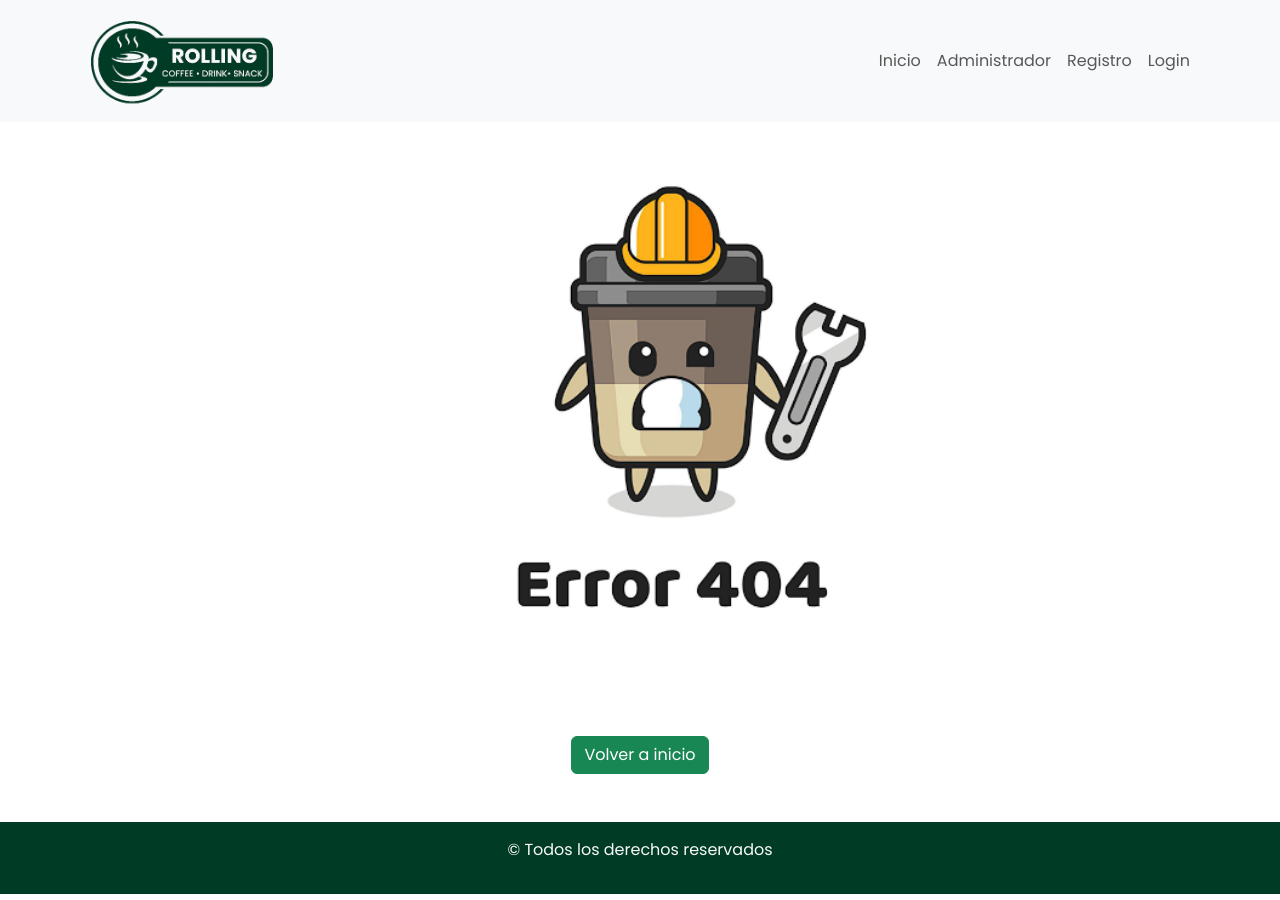
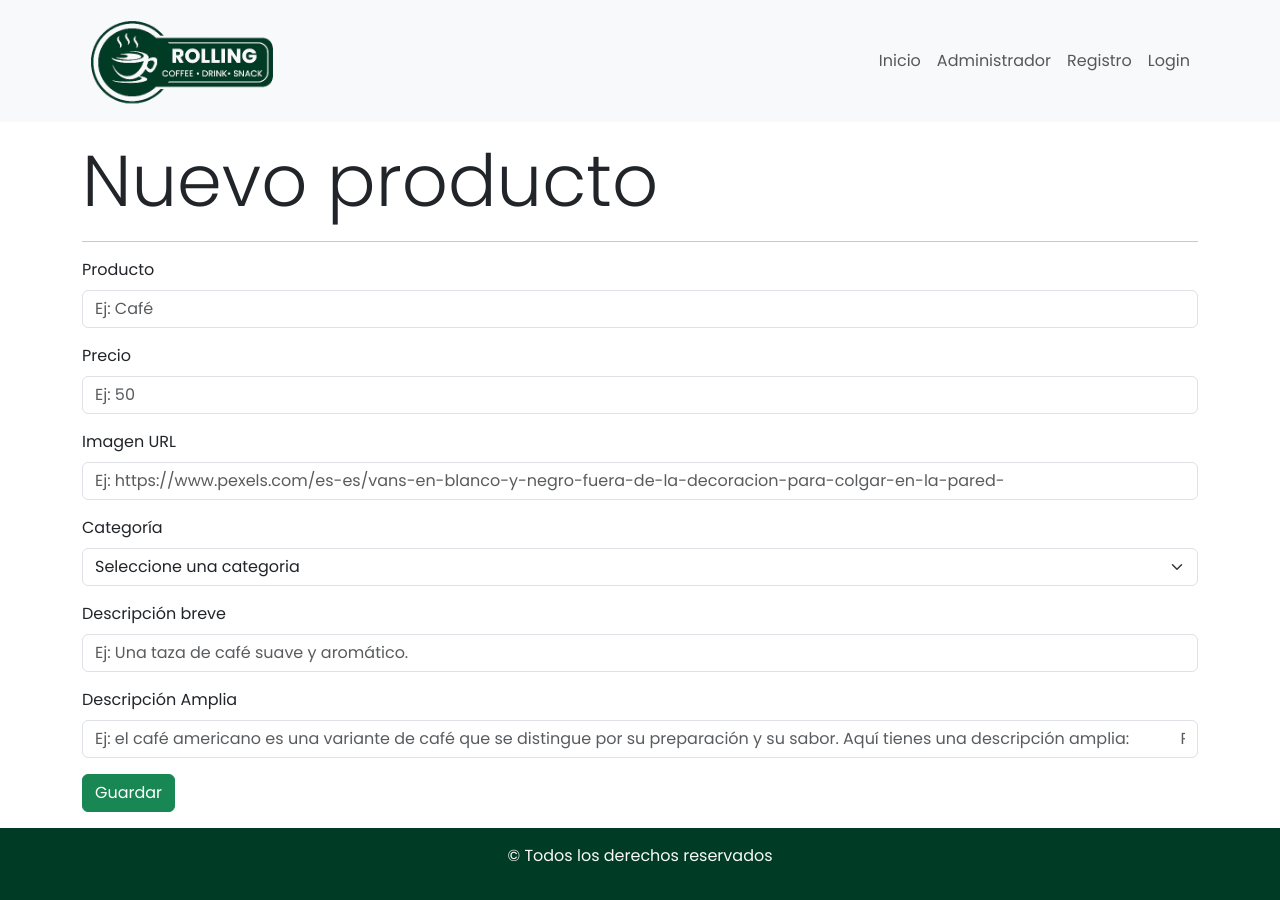
Before and after one commit to julianDev94/rollingCoffee, a React (Vite) app: page /administrador/editar/1 in a window 1280 px wide. Built offline with nearby package versions, Linux system fonts and the light colour scheme; no server answers.

Commit message:
dejo la logica del if para cuando estamos en editar muestre otro form

```diff
--- a/src/App.jsx
+++ b/src/App.jsx
@@ -16,7 +16,8 @@ function App() {
       <Routes>
          <Route exact path="/" element={<Inicio></Inicio>}/>
          <Route exact path="/administrador" element={<Administrador></Administrador>}/>
-         <Route exact path="/administrador/crear" element={<FormularioProducto></FormularioProducto>}></Route>
+         <Route exact path="/administrador/crear" element={<FormularioProducto editar={false}></FormularioProducto>}></Route>
+         <Route exact path="/administrador/editar/:id" element={<FormularioProducto editar={true}></FormularioProducto>}></Route>
          <Route exact path="*" element={<Error404></Error404>}/>
       </Routes>
       <Footer />
--- a/src/components/pages/productos/FormularioProducto.jsx
+++ b/src/components/pages/productos/FormularioProducto.jsx
@@ -3,16 +3,19 @@ import { useForm } from "react-hook-form";
 import { crearProductosAPI } from "../../../helpers/queries";
 import Swal from "sweetalert2";
 
-const FormularioProducto = () => {
+const FormularioProducto = ({ editar }) => {
   const {
     register,
     handleSubmit,
     formState: { errors },
-    reset
+    reset,
   } = useForm();
 
   const productoValidado = async (producto) => {
     console.log(producto);
+    if (editar === true) {
+      //agregar logica para editar
+    } else {
       //solicitar a la API guardar un producto
       const respuesta = await crearProductosAPI(producto);
       if (respuesta.status === 201) {
@@ -22,12 +25,13 @@ const FormularioProducto = () => {
           icon: "success",
         });
         reset();
-    }else{
+      } else {
         Swal.fire({
           title: "No se pudo crear el producto correctamente",
           text: `El producto ${producto.nombreProducto} no fue creado correctamente. Por favor intentalo de nuevo más tarde.`,
-        icon: "error"
+          icon: "error",
         });
+      }
     }
   };
 
--- a/src/helpers/queries.js
+++ b/src/helpers/queries.js
@@ -44,3 +44,5 @@ export const borrarProductoAPI = async (id) => {
     console.log(error);
   }
 };
+
+//PUT
```
Lines whose indentation alone changed are shown as unchanged.
